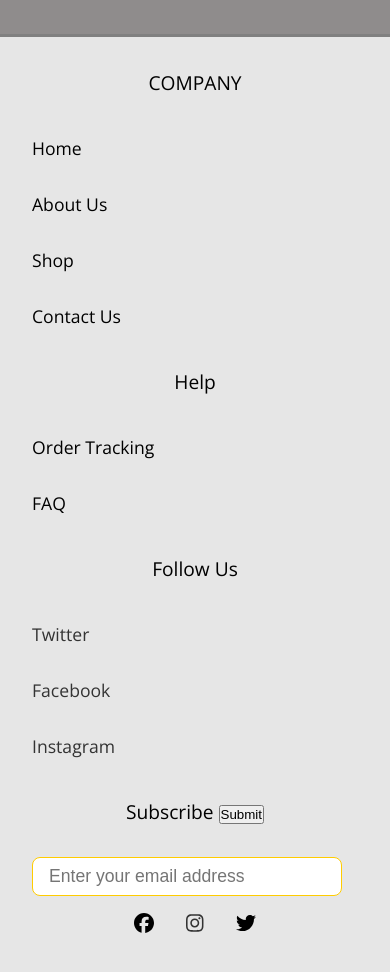
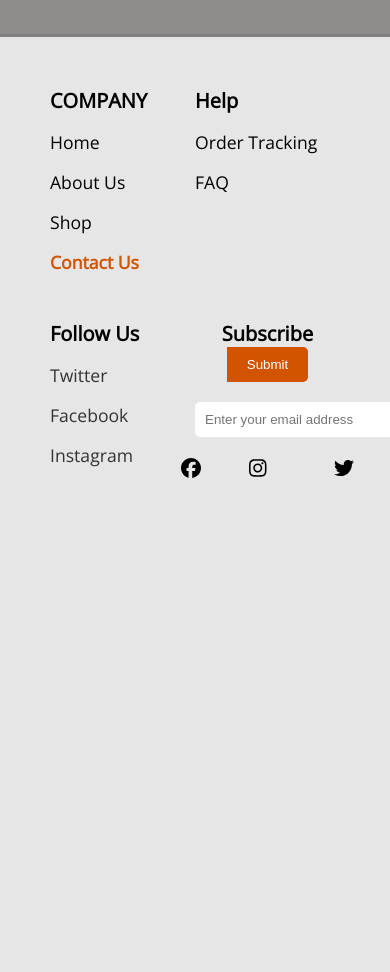
Before and after one commit to mircntzr/e-commerce, a React (Create React App) app: page /cart in a window 390 px wide. Shown: the part 1040-2012 px from the top of the page. After the commit the page ends 1603 px from the top, so only its background shows below. Built offline with nearby package versions, Linux system fonts and the light colour scheme.

Commit message:
footer y

```diff
--- a/src/components/Footer/Footer.jsx
+++ b/src/components/Footer/Footer.jsx
@@ -7,12 +7,23 @@ import {
   faInstagram,
   faTwitter,
 } from "@fortawesome/free-brands-svg-icons";
+import { useState } from "react";
 const Footer = () => {
   const navigate = useNavigate();
+  const [email, setEmail] = useState("");
+
+  const handleEmailChange = (event) => {
+    setEmail(event.target.value);
+  };
+
+  const handleSubmit = () => {
+    setEmail("");
+    alert("Başarıyla bültenimize kaydoldunuz!");
+  };
   return (
     <footer className={styles.footerContainer}>
       <div className={styles.footerSection}>
-        <span className={styles.footerTitle}>COMPANY</span>
+        <h3 className={styles.footerTitle}>COMPANY</h3>
 
         <ul>
           <li>Home</li>
@@ -27,14 +38,14 @@ const Footer = () => {
         </ul>
       </div>
       <div className={styles.footerSection}>
-        <span className={styles.footerTitle}>Help</span>
+        <h3 className={styles.footerTitle}>Help</h3>
         <ul>
           <li>Order Tracking</li>
           <li>FAQ</li>
         </ul>
       </div>
       <div className={styles.footerSection}>
-        <span className={styles.footerTitle}>Follow Us</span>
+        <h3 className={styles.footerTitle}>Follow Us</h3>
         <ul>
           <li>
             <a href="#">Twitter</a>
@@ -43,17 +54,27 @@ const Footer = () => {
             <a href="#">Facebook</a>
           </li>
           <li>
-            <a href="#">Instagram</a>
+            <a href="https://www.instagram.com/vintaggycom/" target="blank">
+              Instagram
+            </a>
           </li>
         </ul>
       </div>
 
       <div className={styles.footerSection}>
         <span className={styles.footerTitle}>
-          Subscribe <button>Submit</button>{" "}
+          Subscribe{" "}
+          <button className={styles.FooterBtn} onClick={handleSubmit}>
+            Submit
+          </button>{" "}
         </span>
         <div className={styles.subscribeForm}>
-          <input type="email" placeholder="Enter your email address" />
+          <input
+            type="email"
+            placeholder="Enter your email address"
+            value={email}
+            onChange={handleEmailChange}
+          />
         </div>
         <div className={styles.SocialIcons}>
           <FontAwesomeIcon icon={faFacebook} size="lg" />
--- a/src/components/Footer/Footer.module.css
+++ b/src/components/Footer/Footer.module.css
@@ -1,128 +1,118 @@
 .footerContainer {
   display: flex;
+  flex-wrap: wrap;
+  justify-content: space-between;
+  padding: 50px 100px;
+  border-top: 3px solid gray;
 
   background-color: #e6e6e6;
-  justify-content: space-between;
-  position: relative;
-  padding: 2rem 5rem;
-  border-top: 3px solid gray;
-  color: #000;
 }
 
 .footerSection {
-  margin: 1rem;
+  width: 25%;
+  margin-bottom: 30px;
 }
 
 .footerTitle {
-  cursor: pointer;
-  color: #000;
-  transition: all 0.3s;
-}
-.footerTitle:hover {
-  color: gray;
+  display: block;
+  font-weight: bold;
+  font-size: 20px;
+  margin-bottom: 10px;
 }
 
 ul {
   list-style: none;
+  margin: 0;
   padding: 0;
-  margin: 1rem 0 0 0;
 }
 
 li {
-  padding: 0.5rem 0;
+  margin-bottom: 10px;
+  cursor: pointer;
+  transition: color 0.2s ease-in-out;
 }
 
+li:hover {
+  color: #d35400;
+}
+
+.contactUs {
+  color: #d35400;
+  font-weight: bold;
+}
+
+.subscribeForm {
+  display: flex;
+  margin-top: 20px;
+}
+
+input[type="email"] {
+  flex: 1;
+  padding: 10px;
+  border: none;
+  border-radius: 5px 0 0 5px;
+}
+
+.FooterBtn {
+  padding: 10px 20px;
+  background-color: #d35400;
+  color: #fff;
+  border: none;
+  border-radius: 0 5px 5px 0;
+  cursor: pointer;
+  transition: background-color 0.2s ease-in-out;
+}
+
+button:hover {
+  background-color: #e67e22;
+}
+
+.SocialIcons {
+  display: flex;
+  align-items: center;
+  justify-content: center;
+  margin-top: 20px;
+  gap: 3rem;
+}
+
+.SocialIcons a {
+  color: inherit;
+  margin-right: 20px;
+  transition: color 0.2s ease-in-out;
+}
+
+.SocialIcons a:hover {
+  color: #d35400;
+}
+
+.fa-facebook,
+.fa-instagram,
+.fa-twitter {
+  transition: color 0.2s ease-in-out;
+}
+
+.fa-facebook:hover {
+  color: #3b5998;
+}
+
+.fa-instagram:hover {
+  color: #e4405f;
+}
+
+.fa-twitter:hover {
+  color: #1da1f2;
+}
+
+@media only screen and (max-width: 768px) {
+  .footerContainer {
+    padding: 50px;
+  }
+
+  .footerSection {
+    width: 50%;
+  }
+}
 a {
   text-decoration: none;
   color: #333;
 }
-
-.appLinks {
-  display: flex;
-  justify-content: space-between;
-  width: 100%;
-  max-width: 20rem;
-  padding: 1rem;
-  border-radius: 5px;
-  margin: 1rem 0;
-}
-
-.appLinks a {
-  font-size: 2rem;
-  color: #ffc107;
-}
-
-.appLinks a:first-child {
-  margin-right: 1rem;
-}
-
-.subscribeForm {
-  display: flex;
-  flex-direction: column;
-  width: 100%;
-  max-width: 20rem;
-  border-radius: 5px;
-  margin: 1rem 0;
-}
-
-.subscribeForm input {
-  border: 1px solid;
-  border-radius: 8px;
-  border-color: #ffcc00;
-  outline: none;
-  width: 100%;
-  font-size: 1.1rem;
-  padding: 0.5rem 1rem;
-  margin-bottom: 1rem;
-}
-
-.subscribeForm button {
-  width: 100%;
-  background: #333;
-  color: #ffcc00;
-  border: none;
-  padding: 0.5rem 1rem;
-  border-radius: 3px;
-  cursor: pointer;
-}
-
-@media (max-width: 768px) {
-  .footerContainer {
-    flex-direction: column;
-    padding: 2rem;
-  }
-
-  .footerSection {
-    margin: 0 0 1rem 0;
-  }
-
-  .appLinks {
-    flex-direction: row;
-    width: 100%;
-    margin: 1rem 0;
-    max-width: none;
-  }
-
-  .subscribeForm {
-    flex-direction: row;
-    width: 100%;
-    max-width: none;
-    margin: 1rem 0;
-  }
-
-  .subscribeForm input {
-    margin-bottom: 0;
-    margin-right: 1rem;
-  }
-}
-
-.contactUs {
-  cursor: pointer;
-}
-
-.SocialIcons {
-  display: flex;
-  justify-content: center;
-  align-items: center;
-  gap: 2rem;
-}
--- a/src/components/Privacy/Privacy.jsx
+++ b/src/components/Privacy/Privacy.jsx
@@ -10,7 +10,6 @@ function Privacy() {
       <div className={style.Property}>
         <div className={style.PropertyContainer}>
           <h1>Privacy Policy</h1>
-          <span>Privacy Policy</span>
           <div>
             <ul>
               <li>
```
